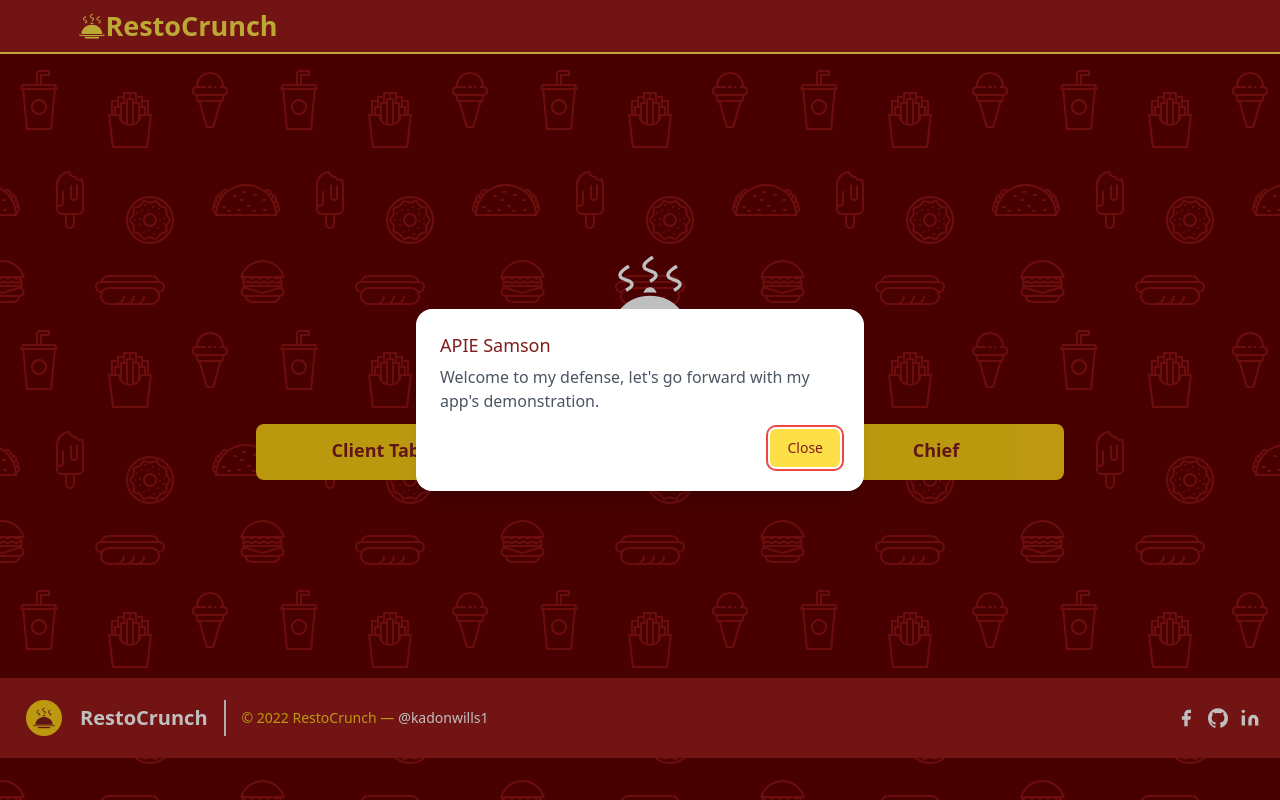
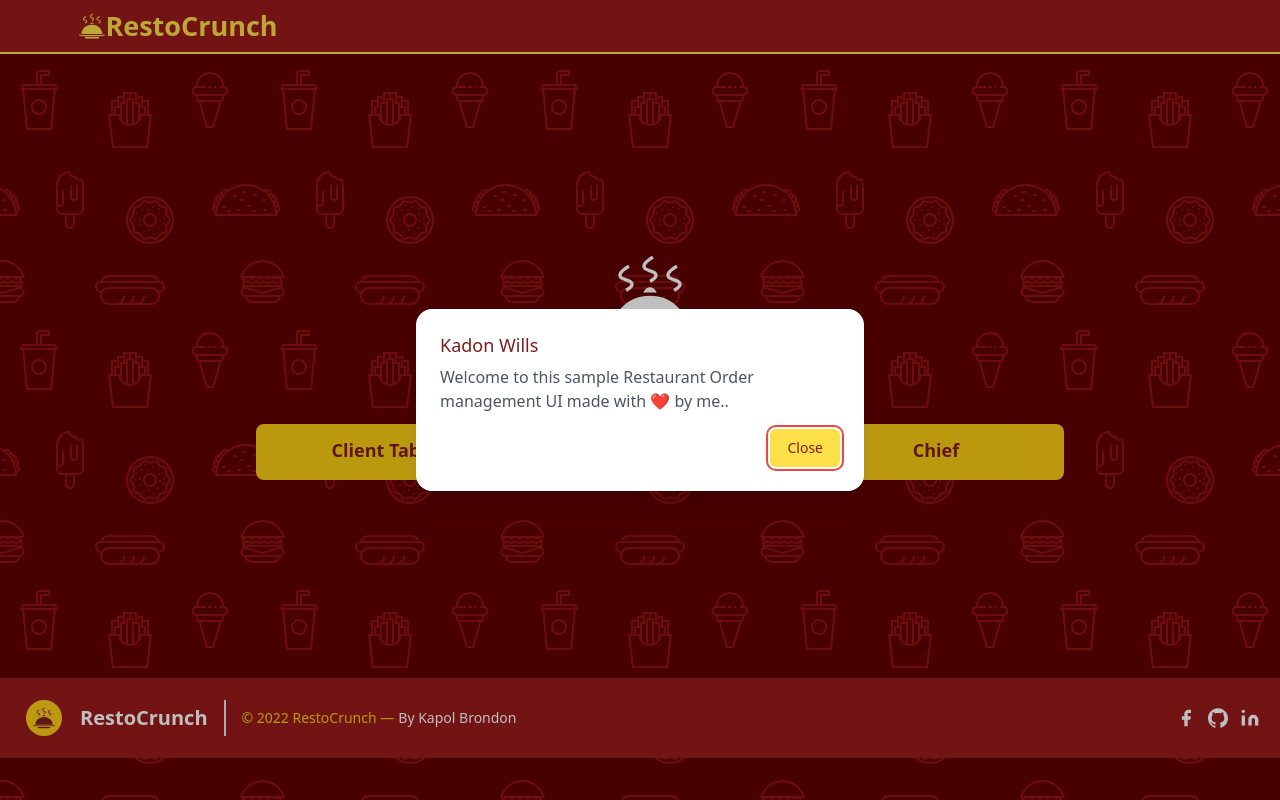
Before and after one commit to KadonWills/restocrucnh, a React (Create React App) app: page / in a window 1280 px wide. Built offline with nearby package versions, Linux system fonts and the light colour scheme.

Commit message:
Added some personilization

```diff
--- a/src/components/client.js
+++ b/src/components/client.js
@@ -106,7 +106,7 @@ const ClientView = () => {
                                         <th scope="col" className="py-3 px-6 text-sm font-bold tracking-wider text-left text-yellow-500 uppercase ">
                                             Price
                                         </th>
-                                        <th scope="col" className="p-4" hidden>
+                                        <th scope="col" className="p-4" >
                                             <span className="sr-only">Remove</span>
                                         </th>
                                     </tr>
@@ -134,8 +134,8 @@ const ClientView = () => {
                                                 </td>
                                                 <td className="py-4 px-6 text-sm font-medium   ">{item.name}</td>
                                                 <td className="py-4 px-6 text-sm font-medium   ">{item.price}</td>
-                                                <td className="py-4 px-6 text-sm font-medium text-right " hidden>
-                                                    <a href="/" className="text-red-600 dark:text-red-500 hover:underline">
+                                                <td className="py-4 px-6 text-sm font-medium text-right " >
+                                                    <a href="/" className="text-slate-200 dark:text-slate-200 hover:underline">
                                                         <MdDelete className="text-lg" />
                                                     </a>
                                                 </td>
--- a/src/components/footer.js
+++ b/src/components/footer.js
@@ -13,7 +13,7 @@ const Footer = () => {
                 </a>
                 <p className="text-sm text-yellow-400 sm:ml-4 sm:pl-4 sm:border-l-2 sm:border-gray-200 sm:py-2 sm:mt-0 mt-4">© 2022 RestoCrunch —
                     <a href="https://twitter.com/kadonwills1" className="text-white ml-1" rel="noopener noreferrer" target="_blank">
-                        @kadonwills1
+                        By Kapol Brondon
                     </a>
                 </p>
                 <span className="inline-flex sm:ml-auto sm:mt-0 mt-4 justify-center sm:justify-start">
--- a/src/components/login.js
+++ b/src/components/login.js
@@ -7,7 +7,7 @@ const LoginView = (props) => {
     return (
         <>
 
-        <Modal title="APIE Samson" message="Welcome to my defense, let's go forward with my app's demonstration." buttonText="Close" visible={true} />
+        <Modal title="Kadon Wills" message="Welcome to this sample Restaurant Order management UI made with ❤️ by me.." buttonText="Close" visible={true} />
 
         <section  className="flex flex-wrap flex-col justify-center place-items-center text-center  space-x-5 p-7    max-w-screen h-[78vh] text-white  ">
             <div className="w-full text-center">
```
